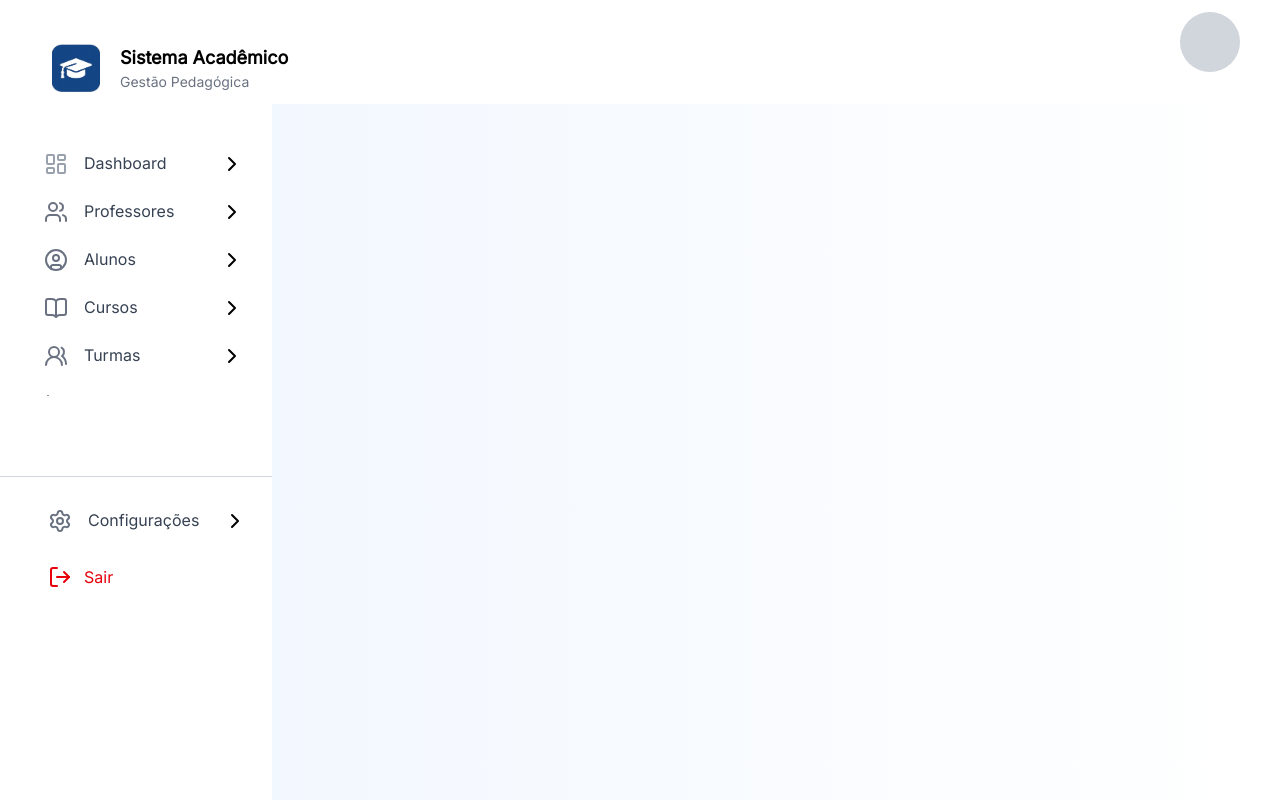
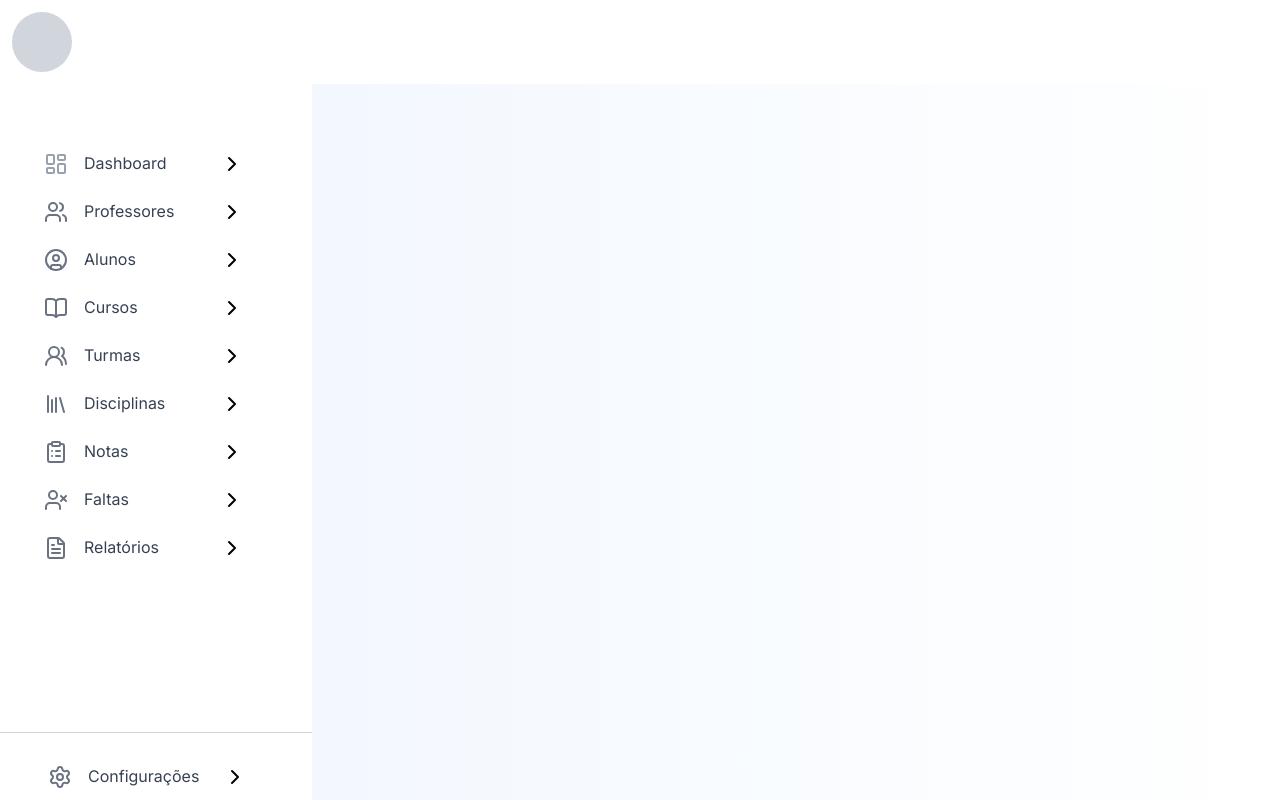
Before and after one commit to PedroMawonso/Pedago_system, a React (Vite) app: page / in a window 1280 px wide. Built offline with nearby package versions, Linux system fonts and the light colour scheme.

Commit message:
fix: Resolve responsividade do sidebar

```diff
--- a/src/componets/Header.jsx
+++ b/src/componets/Header.jsx
@@ -22,28 +22,7 @@ function Header({ onMenuClick }) {
           onClick={onMenuClick}>
           <Menu />
         </button>
-        <div
-          className={cn(
-            'pt-2',
-            'flex',
-            'items-center',
-            'space-x-5',
-            'lg:pt-8',
-            'lg:pl-10',
-          )}>
-          <img
-            src={logo}
-            alt='Logo_graduacao'
-            className={cn('w-8', 'h-8', 'lg:w-12', 'lg:h-12')}
-          />
 
-          <div>
-            <h1 className={cn('text-sm', 'font-semibold', 'lg:text-lg')}>
-              Sistema Acadêmico
-            </h1>
-            <p className={cn('text-sm', 'text-gray-500')}>Gestão Pedagógica</p>
-          </div>
-        </div>
         <div
           className={cn(
             'bg-gray-300',
--- a/src/componets/Sidebar.jsx
+++ b/src/componets/Sidebar.jsx
@@ -15,6 +15,7 @@ import {
   Settings,
   LogOut,
   SidebarOpen,
+  X,
 } from 'lucide-react';
 
 const styleMenu = cn(
@@ -39,15 +40,46 @@ function Sidebar({ visible }) {
       )}>
       <aside
         className={cn(
-          'w-64',
+          'w-68',
           'h-screen',
-          'lg:w-68',
+          'lg:w-78',
           'lg:space-y-10',
           'lg:overflow-hidden',
         )}>
         <div
-          className={cn('space-y-20', 'mt-25', 'lg:mt-35', '2xl:space-y-40')}>
-          <nav className={cn('max-h-64', 'overflow-y-auto')}>
+          className={cn(
+            'pt-8',
+            'pl-6',
+            'flex',
+            'items-center',
+            'space-x-6',
+            'lg:pt-8',
+            'lg:pl-10',
+          )}>
+          <img
+            src={logo}
+            alt='Logo_graduacao'
+            className={cn('w-8', 'h-8', 'lg:w-12', 'lg:h-12')}
+          />
+          <div>
+            <h1 className={cn('text-sm', 'font-semibold', 'lg:text-lg')}>
+              Sistema Acadêmico
+            </h1>
+            <p className={cn('text-sm', 'text-gray-500')}>Gestão Pedagógica</p>
+          </div>
+          <div className={cn('block', 'lg:hidden')}>
+            <X size={24} />
+          </div>
+        </div>
+        <div
+          className={cn(
+            'space-y-20',
+            'mt-10',
+            'lg:mt-15',
+            'lg:space-y-40',
+            '2xl:space-y-40',
+          )}>
+          <nav className={cn('max-h-64', 'overflow-y-auto', 'lg:max-h-full')}>
             <ul className={cn('ml-4', 'space-y-0', 'w-54', 'lg:ml-9')}>
               <li
                 className={cn(
@@ -64,11 +96,11 @@ function Sidebar({ visible }) {
                     'lg:space-x-4',
                     'lg:w-50',
                   )}>
-                  <div className="text-gray-400">
+                  <div className='text-gray-400'>
                     <LayoutDashboard></LayoutDashboard>
                   </div>
                   <a
-                    href="#"
+                    href='#'
                     className={styleMenu}>
                     Dashboard
                   </a>
@@ -88,11 +120,11 @@ function Sidebar({ visible }) {
                   'hover:duration-500',
                 )}>
                 <div className={cn('flex', 'space-x-4', 'w-50')}>
-                  <div className="text-gray-500">
+                  <div className='text-gray-500'>
                     <Users></Users>
                   </div>
                   <a
-                    href="#"
+                    href='#'
                     className={styleMenu}>
                     Professores
                   </a>
@@ -112,11 +144,11 @@ function Sidebar({ visible }) {
                   'hover:duration-500',
                 )}>
                 <div className={cn('flex', 'space-x-4', 'w-50')}>
-                  <div className="text-gray-500">
+                  <div className='text-gray-500'>
                     <CircleUser></CircleUser>
                   </div>
                   <a
-                    href="#"
+                    href='#'
                     className={styleMenu}>
                     Alunos
                   </a>
@@ -136,11 +168,11 @@ function Sidebar({ visible }) {
                   'hover:duration-500',
                 )}>
                 <div className={cn('flex', 'space-x-4', 'w-50')}>
-                  <div className="text-gray-500">
+                  <div className='text-gray-500'>
                     <BookOpen></BookOpen>
                   </div>
                   <a
-                    href="#"
+                    href='#'
                     className={styleMenu}>
                     Cursos
                   </a>
@@ -160,11 +192,11 @@ function Sidebar({ visible }) {
                   'hover:duration-500',
                 )}>
                 <div className={cn('flex', 'space-x-4', 'w-50')}>
-                  <div className="text-gray-500">
+                  <div className='text-gray-500'>
                     <UsersRound></UsersRound>
                   </div>
                   <a
-                    href="#"
+                    href='#'
                     className={styleMenu}>
                     Turmas
                   </a>
@@ -184,11 +216,11 @@ function Sidebar({ visible }) {
                   'hover:duration-500',
                 )}>
                 <div className={cn('flex', 'space-x-4', 'w-50')}>
-                  <div className="text-gray-500">
+                  <div className='text-gray-500'>
                     <Library></Library>
                   </div>
                   <a
-                    href="#"
+                    href='#'
                     className={styleMenu}>
                     Disciplinas
                   </a>
@@ -208,11 +240,11 @@ function Sidebar({ visible }) {
                   'hover:duration-500',
                 )}>
                 <div className={cn('flex', 'space-x-4', 'w-50')}>
-                  <div className="text-gray-500">
+                  <div className='text-gray-500'>
                     <ClipboardList></ClipboardList>
                   </div>
                   <a
-                    href="#"
+                    href='#'
                     className={styleMenu}>
                     Notas
                   </a>
@@ -232,11 +264,11 @@ function Sidebar({ visible }) {
                   'hover:duration-500',
                 )}>
                 <div className={cn('flex', 'space-x-4', 'w-50')}>
-                  <div className="text-gray-500">
+                  <div className='text-gray-500'>
                     <UserX></UserX>
                   </div>
                   <a
-                    href="#"
+                    href='#'
                     className={styleMenu}>
                     Faltas
                   </a>
@@ -256,11 +288,11 @@ function Sidebar({ visible }) {
                   'hover:duration-500',
                 )}>
                 <div className={cn('flex', 'space-x-4', 'w-50')}>
-                  <div className="text-gray-500">
+                  <div className='text-gray-500'>
                     <FileText></FileText>
                   </div>
                   <a
-                    href="#"
+                    href='#'
                     className={styleMenu}>
                     Relatórios
                   </a>
@@ -295,12 +327,12 @@ function Sidebar({ visible }) {
                     'duration-500',
                     'hover:duration-500',
                   )}>
-                  <div className="flex space-x-4 w-50">
-                    <div className="text-gray-500">
+                  <div className='flex space-x-4 w-50'>
+                    <div className='text-gray-500'>
                       <Settings></Settings>
                     </div>
                     <a
-                      href="#"
+                      href='#'
                       className={styleMenu}>
                       Configurações
                     </a>
@@ -321,14 +353,14 @@ function Sidebar({ visible }) {
                     'duration-500',
                     'hover:duration-500',
                   )}>
-                  <div className="flex space-x-3 w-50">
+                  <div className='flex space-x-3 w-50'>
                     <div>
                       <LogOut></LogOut>
                     </div>
 
                     <a
-                      href="#"
-                      className="cursor-default">
+                      href='#'
+                      className='cursor-default'>
                       Sair
                     </a>
                   </div>
```
